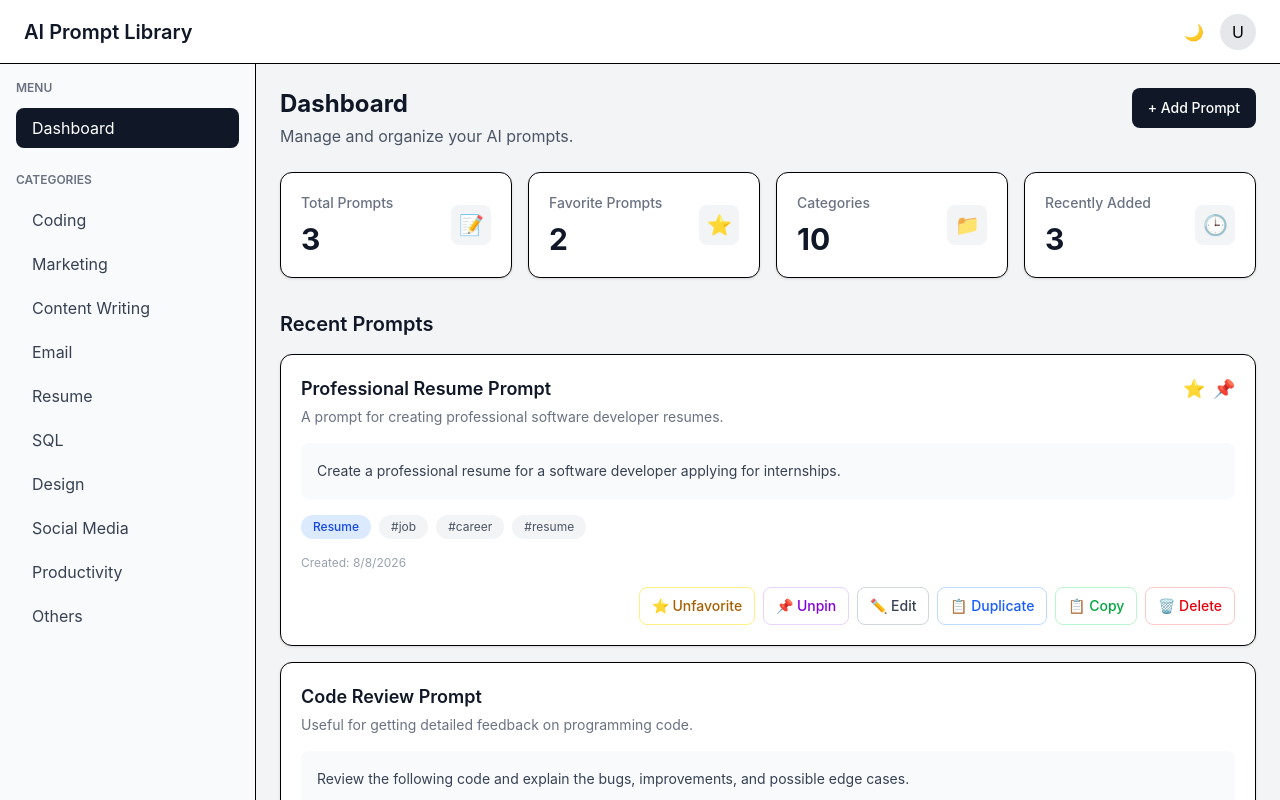
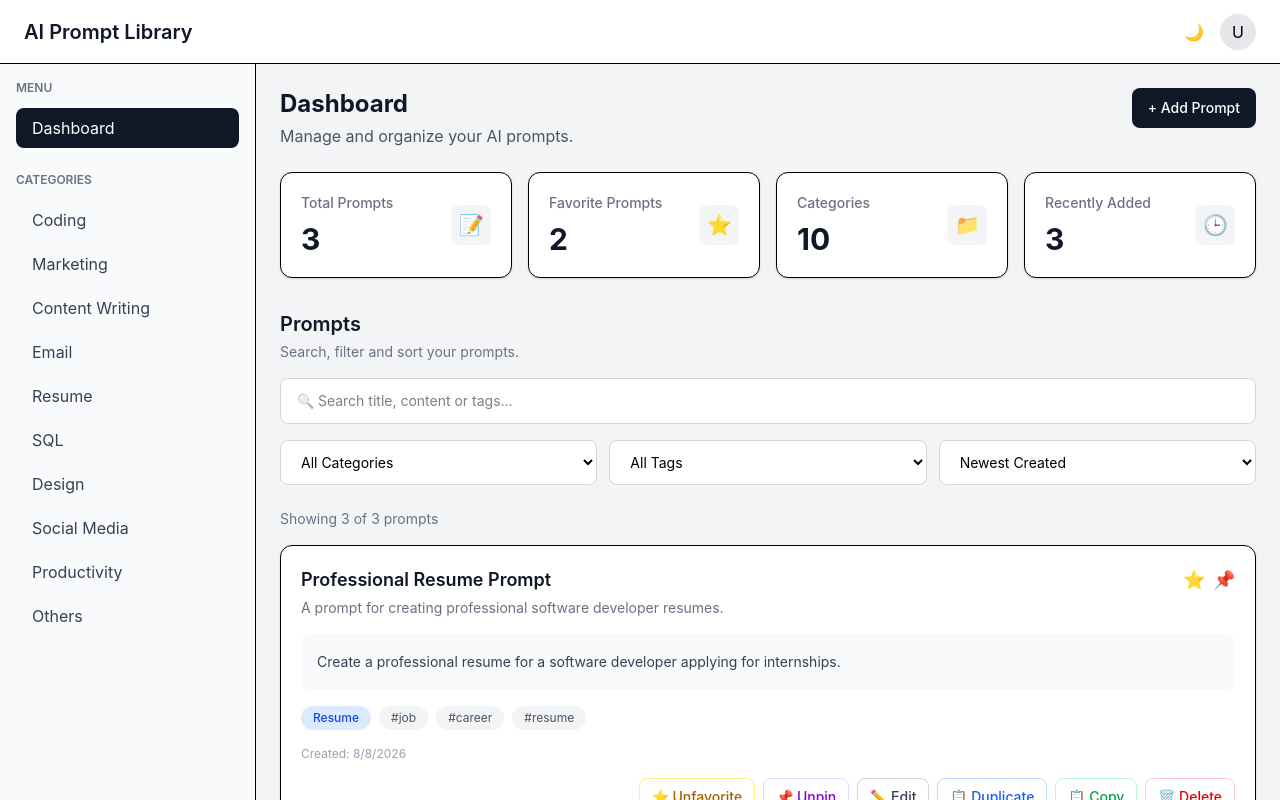
Before and after one commit to GaganMeshram123/Intern, a React (Vite) app in the folder client/: page / in a window 1280 px wide. Shown: the top 800 px of the page. Built offline with nearby package versions, Linux system fonts and the light colour scheme.

Commit message:
added searching filter features

```diff
--- a/client/src/pages/Dashboard.tsx
+++ b/client/src/pages/Dashboard.tsx
@@ -1,13 +1,14 @@
-import { useContext, useState } from "react";
+import { useContext, useMemo, useState } from "react";
 
 import DashboardCard from "../components/dashboard/DashboardCard";
 import PromptCard from "../components/prompt/PromptCard";
 import PromptModal from "../components/prompt/PromptModal";
 import PromptForm from "../components/prompt/PromptForm";
+import DeletePromptDialog from "../components/prompt/DeletePromptDialog";
 
 import PromptContext from "../context/PromptContext";
 import type { Prompt } from "../types/prompt";
-import DeletePromptDialog from "../components/prompt/DeletePromptDialog";
+
 import { CATEGORIES } from "../constants/categories";
 
 function Dashboard() {
@@ -31,25 +32,163 @@ const {
     togglePin,
   } = context;
 
-  // Controls Add Prompt modal
+  // -------------------------
+  // MODAL STATES
+  // -------------------------
+
+  // Add Prompt modal
   const [isAddModalOpen, setIsAddModalOpen] =
     useState(false);
 
-  // Stores the prompt currently being edited
+  // Prompt currently being edited
   const [editingPrompt, setEditingPrompt] =
     useState<Prompt | null>(null);
 
+  // Prompt currently being deleted
   const [deletingPrompt, setDeletingPrompt] =
     useState<Prompt | null>(null);
 
-  const [searchQuery, setSearchQuery] = useState("");
-const [selectedCategory, setSelectedCategory] = useState("All");
-const [selectedTag, setSelectedTag] = useState("All");
-const [sortBy, setSortBy] = useState("newest");
+  // -------------------------
+  // SEARCH / FILTER / SORT
+  // -------------------------
+
+  // Search
+  const [searchQuery, setSearchQuery] =
+    useState("");
+
+  // Category filter
+  const [selectedCategory, setSelectedCategory] =
+    useState("All");
+
+  // Tag filter
+  const [selectedTag, setSelectedTag] =
+    useState("All");
+
+  // Sort
+  const [sortBy, setSortBy] =
+    useState("newest");
+
+  // -------------------------
+  // GET ALL UNIQUE TAGS
+  // -------------------------
+
+  const allTags = useMemo(() => {
+    const tags = prompts.flatMap(
+      (prompt) => prompt.tags
+    );
+
+    return [...new Set(tags)].sort();
+  }, [prompts]);
+
+  // -------------------------
+  // SEARCH + FILTER + SORT
+  // -------------------------
+
+  const filteredPrompts = useMemo(() => {
+    // Make a copy so we don't modify the original prompts
+    let result = [...prompts];
+
+    // -------------------------
+    // SEARCH
+    // -------------------------
+
+    const query = searchQuery
+      .trim()
+      .toLowerCase();
+
+    if (query) {
+      result = result.filter((prompt) => {
+        const title =
+          prompt.title.toLowerCase();
+
+        const content =
+          prompt.content.toLowerCase();
+
+        const tags =
+          prompt.tags
+            .join(" ")
+            .toLowerCase();
+
+        return (
+          title.includes(query) ||
+          content.includes(query) ||
+          tags.includes(query)
+        );
+      });
+    }
+
+    // -------------------------
+    // CATEGORY FILTER
+    // -------------------------
+
+    if (selectedCategory !== "All") {
+      result = result.filter(
+        (prompt) =>
+          prompt.category === selectedCategory
+      );
+    }
+
+    // -------------------------
+    // TAG FILTER
+    // -------------------------
+
+    if (selectedTag !== "All") {
+      result = result.filter((prompt) =>
+        prompt.tags.includes(selectedTag)
+      );
+    }
+
+    // -------------------------
+    // SORT
+    // -------------------------
+
+    result.sort((a, b) => {
+      // Newest created first
+      if (sortBy === "newest") {
+        return (
+          new Date(b.createdAt).getTime() -
+          new Date(a.createdAt).getTime()
+        );
+      }
+
+      // Oldest created first
+      if (sortBy === "oldest") {
+        return (
+          new Date(a.createdAt).getTime() -
+          new Date(b.createdAt).getTime()
+        );
+      }
+
+      // Recently updated first
+      if (sortBy === "updated") {
+        return (
+          new Date(b.updatedAt).getTime() -
+          new Date(a.updatedAt).getTime()
+        );
+      }
+
+      return 0;
+    });
+
+    return result;
+  }, [
+    prompts,
+    searchQuery,
+    selectedCategory,
+    selectedTag,
+    sortBy,
+  ]);
+
+  // -------------------------
+  // JSX
+  // -------------------------
 
   return (
     <div>
-      {/* Dashboard Header */}
+      {/* =========================
+          DASHBOARD HEADER
+      ========================== */}
+
       <div className="flex items-start justify-between gap-4">
         <div>
           <h2 className="text-2xl font-bold text-gray-900">
@@ -64,14 +203,19 @@ const [sortBy, setSortBy] = useState("newest");
         {/* Add Prompt Button */}
         <button
           type="button"
-          onClick={() => setIsAddModalOpen(true)}
+          onClick={() =>
+            setIsAddModalOpen(true)
+          }
           className="rounded-lg bg-gray-900 px-4 py-2.5 text-sm font-medium text-white hover:bg-gray-800"
         >
           + Add Prompt
         </button>
       </div>
 
-      {/* Dashboard Statistics */}
+      {/* =========================
+          DASHBOARD STATISTICS
+      ========================== */}
+
       <div className="mt-6 grid gap-4 sm:grid-cols-2 lg:grid-cols-4">
         <DashboardCard
           title="Total Prompts"
@@ -83,7 +227,8 @@ const [sortBy, setSortBy] = useState("newest");
           title="Favorite Prompts"
           value={
             prompts.filter(
-              (prompt) => prompt.isFavorite
+              (prompt) =>
+                prompt.isFavorite
             ).length
           }
           icon="⭐"
@@ -91,7 +236,7 @@ const [sortBy, setSortBy] = useState("newest");
 
         <DashboardCard
           title="Categories"
-          value={10}
+          value={CATEGORIES.length}
           icon="📁"
         />
 
@@ -102,76 +247,270 @@ const [sortBy, setSortBy] = useState("newest");
         />
       </div>
 
-      {/* Recent Prompts */}
+      {/* =========================
+          PROMPTS SECTION
+      ========================== */}
+
       <div className="mt-8">
-        <h3 className="mb-4 text-xl font-semibold text-gray-900">
-          Recent Prompts
+
+        {/* Heading */}
+        <div className="mb-4">
+          <h3 className="text-xl font-semibold text-gray-900">
+            Prompts
           </h3>
 
+          <p className="mt-1 text-sm text-gray-500">
+            Search, filter and sort your prompts.
+          </p>
+        </div>
+
+        {/* =========================
+            SEARCH
+        ========================== */}
+
+        <div className="mb-4">
+          <input
+            type="text"
+            value={searchQuery}
+            onChange={(event) =>
+              setSearchQuery(
+                event.target.value
+              )
+            }
+            placeholder="🔍 Search title, content or tags..."
+            className="w-full rounded-lg border border-gray-300 bg-white px-4 py-3 text-sm outline-none focus:border-gray-900"
+          />
+        </div>
+
+        {/* =========================
+            FILTERS
+        ========================== */}
+
+        <div className="mb-6 grid gap-3 sm:grid-cols-3">
+
+          {/* Category Filter */}
+          <select
+            value={selectedCategory}
+            onChange={(event) =>
+              setSelectedCategory(
+                event.target.value
+              )
+            }
+            className="rounded-lg border border-gray-300 bg-white px-4 py-3 text-sm outline-none focus:border-gray-900"
+          >
+            <option value="All">
+              All Categories
+            </option>
+
+            {CATEGORIES.map(
+              (category) => (
+                <option
+                  key={category}
+                  value={category}
+                >
+                  {category}
+                </option>
+              )
+            )}
+          </select>
+
+          {/* Tag Filter */}
+          <select
+            value={selectedTag}
+            onChange={(event) =>
+              setSelectedTag(
+                event.target.value
+              )
+            }
+            className="rounded-lg border border-gray-300 bg-white px-4 py-3 text-sm outline-none focus:border-gray-900"
+          >
+            <option value="All">
+              All Tags
+            </option>
+
+            {allTags.map((tag) => (
+              <option
+                key={tag}
+                value={tag}
+              >
+                #{tag}
+              </option>
+            ))}
+          </select>
+
+          {/* Sort */}
+          <select
+            value={sortBy}
+            onChange={(event) =>
+              setSortBy(
+                event.target.value
+              )
+            }
+            className="rounded-lg border border-gray-300 bg-white px-4 py-3 text-sm outline-none focus:border-gray-900"
+          >
+            <option value="newest">
+              Newest Created
+            </option>
+
+            <option value="oldest">
+              Oldest Created
+            </option>
+
+            <option value="updated">
+              Recently Updated
+            </option>
+          </select>
+        </div>
+
+        {/* =========================
+            RESULT COUNT
+        ========================== */}
+
+        <div className="mb-4 text-sm text-gray-500">
+          Showing {filteredPrompts.length} of{" "}
+          {prompts.length} prompts
+        </div>
+
+        {/* =========================
+            PROMPT CARDS
+        ========================== */}
+
+        {filteredPrompts.length > 0 && (
           <div className="grid gap-4">
-         {prompts.map((prompt) => (
+            {filteredPrompts.map(
+              (prompt) => (
                 <PromptCard
                   key={prompt.id}
                   prompt={prompt}
+
                   onEdit={(prompt) => {
-      setEditingPrompt(prompt);
+                    setEditingPrompt(
+                      prompt
+                    );
                   }}
+
                   onDelete={(prompt) => {
-      setDeletingPrompt(prompt);
+                    setDeletingPrompt(
+                      prompt
+                    );
                   }}
+
                   onDuplicate={(prompt) => {
-    duplicatePrompt(prompt);
+                    duplicatePrompt(
+                      prompt
+                    );
                   }}
+
                   onFavorite={(prompt) => {
-    toggleFavorite(prompt.id);
+                    toggleFavorite(
+                      prompt.id
+                    );
                   }}
+
                   onPin={(prompt) => {
-    togglePin(prompt.id);
+                    togglePin(
+                      prompt.id
+                    );
                   }}
                 />
-))}
+              )
+            )}
           </div>
+        )}
+
+        {/* =========================
+            EMPTY STATE
+        ========================== */}
+
+        {filteredPrompts.length === 0 && (
+          <div className="rounded-xl border border-dashed border-gray-300 bg-white p-10 text-center">
+            <div className="text-4xl">
+              🔍
             </div>
 
-      {/* Add Prompt Modal */}
+            <h4 className="mt-3 text-lg font-semibold text-gray-900">
+              No prompts found
+            </h4>
+
+            <p className="mt-1 text-sm text-gray-500">
+              Try changing your search or
+              filters.
+            </p>
+          </div>
+        )}
+      </div>
+
+      {/* =========================
+          ADD PROMPT MODAL
+      ========================== */}
+
       <PromptModal
         isOpen={isAddModalOpen}
         title="Add New Prompt"
-        onClose={() => setIsAddModalOpen(false)}
+        onClose={() =>
+          setIsAddModalOpen(false)
+        }
       >
         <PromptForm
-          onCancel={() => setIsAddModalOpen(false)}
-          onSubmit={(newPrompt: Prompt) => {
+          onCancel={() =>
+            setIsAddModalOpen(false)
+          }
+          onSubmit={(newPrompt) => {
             addPrompt(newPrompt);
+
             setIsAddModalOpen(false);
           }}
         />
       </PromptModal>
 
-      {/* Edit Prompt Modal */}
+      {/* =========================
+          EDIT PROMPT MODAL
+      ========================== */}
+
       <PromptModal
         isOpen={editingPrompt !== null}
         title="Edit Prompt"
-        onClose={() => setEditingPrompt(null)}
+        onClose={() =>
+          setEditingPrompt(null)
+        }
       >
         {editingPrompt && (
           <PromptForm
             initialPrompt={editingPrompt}
-            onCancel={() => setEditingPrompt(null)}
+            onCancel={() =>
+              setEditingPrompt(null)
+            }
             onSubmit={(updatedPrompt) => {
-              updatePrompt(updatedPrompt);
+              updatePrompt(
+                updatedPrompt
+              );
+
               setEditingPrompt(null);
             }}
           />
         )}
       </PromptModal>
+
+      {/* =========================
+          DELETE CONFIRMATION
+      ========================== */}
+
       <DeletePromptDialog
-  isOpen={deletingPrompt !== null}
-  promptTitle={deletingPrompt?.title ?? ""}
-  onCancel={() => setDeletingPrompt(null)}
+        isOpen={
+          deletingPrompt !== null
+        }
+        promptTitle={
+          deletingPrompt?.title ?? ""
+        }
+        onCancel={() =>
+          setDeletingPrompt(null)
+        }
         onConfirm={() => {
           if (deletingPrompt) {
-      deletePrompt(deletingPrompt.id);
+            deletePrompt(
+              deletingPrompt.id
+            );
+
             setDeletingPrompt(null);
           }
         }}
```
Lines whose indentation alone changed are shown as unchanged.
